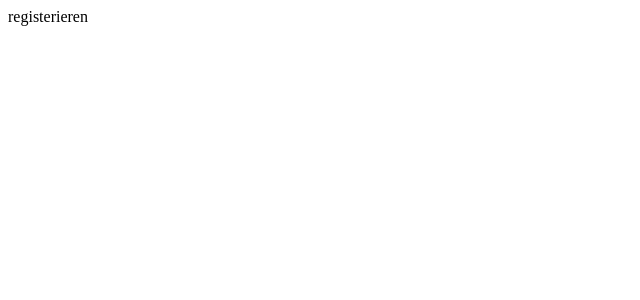
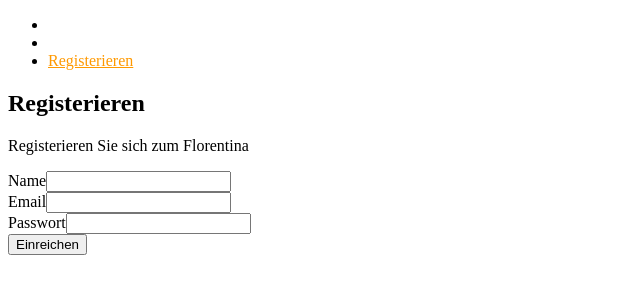
Before and after one commit to blitz-de/einkaufsseite_gruppe6, a React (Create React App) app in the folder frontend/: page /signup in a window 1280 px wide. Shown: the top 300 px of the page, without its empty margins (0-640 px from the left). Built offline with nearby package versions, Linux system fonts and the light colour scheme; no server answers.

Commit message:
Signin&Signup

```diff
--- /dev/null
+++ b/frontend/src/auth/index.js
@@ -0,0 +1,35 @@
+import { API } from "../config";
+
+export const signup = user => {
+    return fetch(`${API}/signup`, {
+        method: "POST",
+        headers: {
+            Accept: "application/json",
+            "Content-Type": "application/json"
+        },
+        body: JSON.stringify(user)
+    })
+        .then(response => {
+            return response.json();
+        })
+        .catch(err => {
+            console.log(err);
+        });
+};
+
+export const signin = user => {
+    return fetch(`${API}/signin`, {
+        method: "POST",
+        headers: {
+            Accept: "application/json",
+            "Content-Type": "application/json"
+        },
+        body: JSON.stringify(user)
+    })
+        .then(response => {
+            return response.json();
+        })
+        .catch(err => {
+            console.log(err);
+        });
+};
--- a/frontend/src/user/Signin.js
+++ b/frontend/src/user/Signin.js
@@ -1,5 +1,99 @@
-import React from "react";
+import React, { useState } from "react";
+import { Redirect } from "react-router-dom";
+import Layout from "../core/Layout";
+import { signin } from "../auth";
 
-const Signin = () => <div>einloggen</div>;
+const Signin = () => {
+    const [values, setValues] = useState({
+        email: "",
+        password: "",
+        error: "",
+        loading: false,
+        redirectToReferrer: false
+    });
+
+    const { email, password, loading, error, redirectToReferrer } = values;
+
+    const handleChange = name => event => {
+        setValues({ ...values, error: false, [name]: event.target.value });
+    };
+
+    const clickSubmit = event => {
+        event.preventDefault();
+        setValues({ ...values, error: false, loading: true });
+        signin({ email, password }).then(data => {
+            if (data.error) {
+                setValues({ ...values, error: data.error, loading: false });
+            } else {
+                setValues({
+                    ...values,
+                    redirectToReferrer: true
+                });
+            }
+        });
+    };
+
+    const signUpForm = () => (
+        <form>
+            <div className="form-group">
+                <label className="text-muted">Email</label>
+                <input
+                    onChange={handleChange("email")}
+                    type="email"
+                    className="form-control"
+                    value={email}
+                />
+            </div>
+
+            <div className="form-group">
+                <label className="text-muted">Passwort</label>
+                <input
+                    onChange={handleChange("password")}
+                    type="password"
+                    className="form-control"
+                    value={password}
+                />
+            </div>
+            <button onClick={clickSubmit} className="btn btn-primary">
+                Einreichen
+            </button>
+        </form>
+    );
+
+    const showError = () => (
+        <div
+            className="alert alert-danger"
+            style={{ display: error ? "" : "none" }}
+        >
+            {error}
+        </div>
+    );
+
+    const showLoading = () =>
+        loading && (
+            <div className="alert alert-info">
+                <h2>Bitte Warten...</h2>
+            </div>
+        );
+
+    const redirectUser = () => {
+        if (redirectToReferrer) {
+            return <Redirect to="/" />;
+        }
+    };
+
+    return (
+        <Layout
+            title="Einloggen"
+            description="Loggen Sie sich zum Florentina ein"
+            className="container col-md-8 offset-md-2"
+        >
+            {showLoading()}
+            {showError()}
+            {signUpForm()}
+            {redirectUser()}
+        </Layout>
+    );
+};
 
 export default Signin;
--- a/frontend/src/user/Signup.js
+++ b/frontend/src/user/Signup.js
@@ -1,5 +1,108 @@
-import React from "react";
+import React, { useState } from "react";
+import { Link } from "react-router-dom";
+import Layout from "../core/Layout";
+import { signup } from "../auth";
 
-const Signup = () => <div>registerieren</div>;
+const Signup = () => {
+    const [values, setValues] = useState({
+        name: "",
+        email: "",
+        password: "",
+        error: "",
+        success: false
+    });
+
+    const { name, email, password, success, error } = values;
+
+    const handleChange = name => event => {
+        setValues({ ...values, error: false, [name]: event.target.value });
+    };
+
+    const clickSubmit = event => {
+        event.preventDefault();
+        setValues({ ...values, error: false });
+        signup({ name, email, password }).then(data => {
+            if (data.error) {
+                setValues({ ...values, error: data.error, success: false });
+            } else {
+                setValues({
+                    ...values,
+                    name: "",
+                    email: "",
+                    password: "",
+                    error: "",
+                    success: true
+                });
+            }
+        });
+    };
+
+    const signUpForm = () => (
+        <form>
+            <div className="form-group">
+                <label className="text-muted">Name</label>
+                <input
+                    onChange={handleChange("name")}
+                    type="text"
+                    className="form-control"
+                    value={name}
+                />
+            </div>
+
+            <div className="form-group">
+                <label className="text-muted">Email</label>
+                <input
+                    onChange={handleChange("email")}
+                    type="email"
+                    className="form-control"
+                    value={email}
+                />
+            </div>
+
+            <div className="form-group">
+                <label className="text-muted">Passwort</label>
+                <input
+                    onChange={handleChange("password")}
+                    type="password"
+                    className="form-control"
+                    value={password}
+                />
+            </div>
+            <button onClick={clickSubmit} className="btn btn-primary">
+                Einreichen
+            </button>
+        </form>
+    );
+
+    const showError = () => (
+        <div
+            className="alert alert-danger"
+            style={{ display: error ? "" : "none" }}
+        >
+            {error}
+        </div>
+    );
+
+    const showSuccess = () => (
+        <div
+            className="alert alert-info"
+            style={{ display: success ? "" : "none" }}
+        >
+            Ein neues Konto wurde erstellt. Bitte <Link to="/signin">Loggen Sie ein</Link>
+        </div>
+    );
+
+    return (
+        <Layout
+            title="Registerieren"
+            description="Registerieren Sie sich zum Florentina"
+            className="container col-md-8 offset-md-2"
+        >
+            {showSuccess()}
+            {showError()}
+            {signUpForm()}
+        </Layout>
+    );
+};
 
 export default Signup;
```
